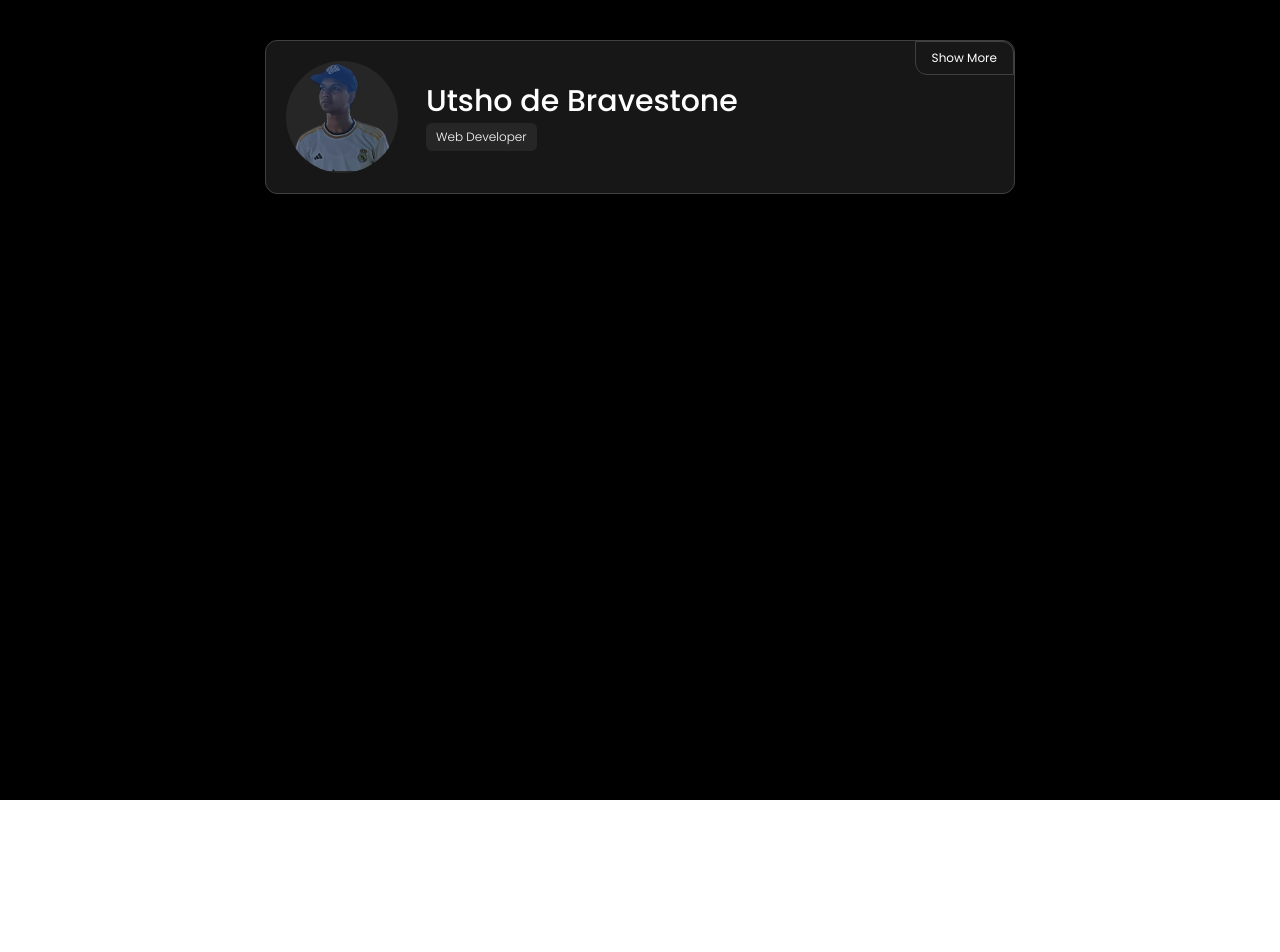
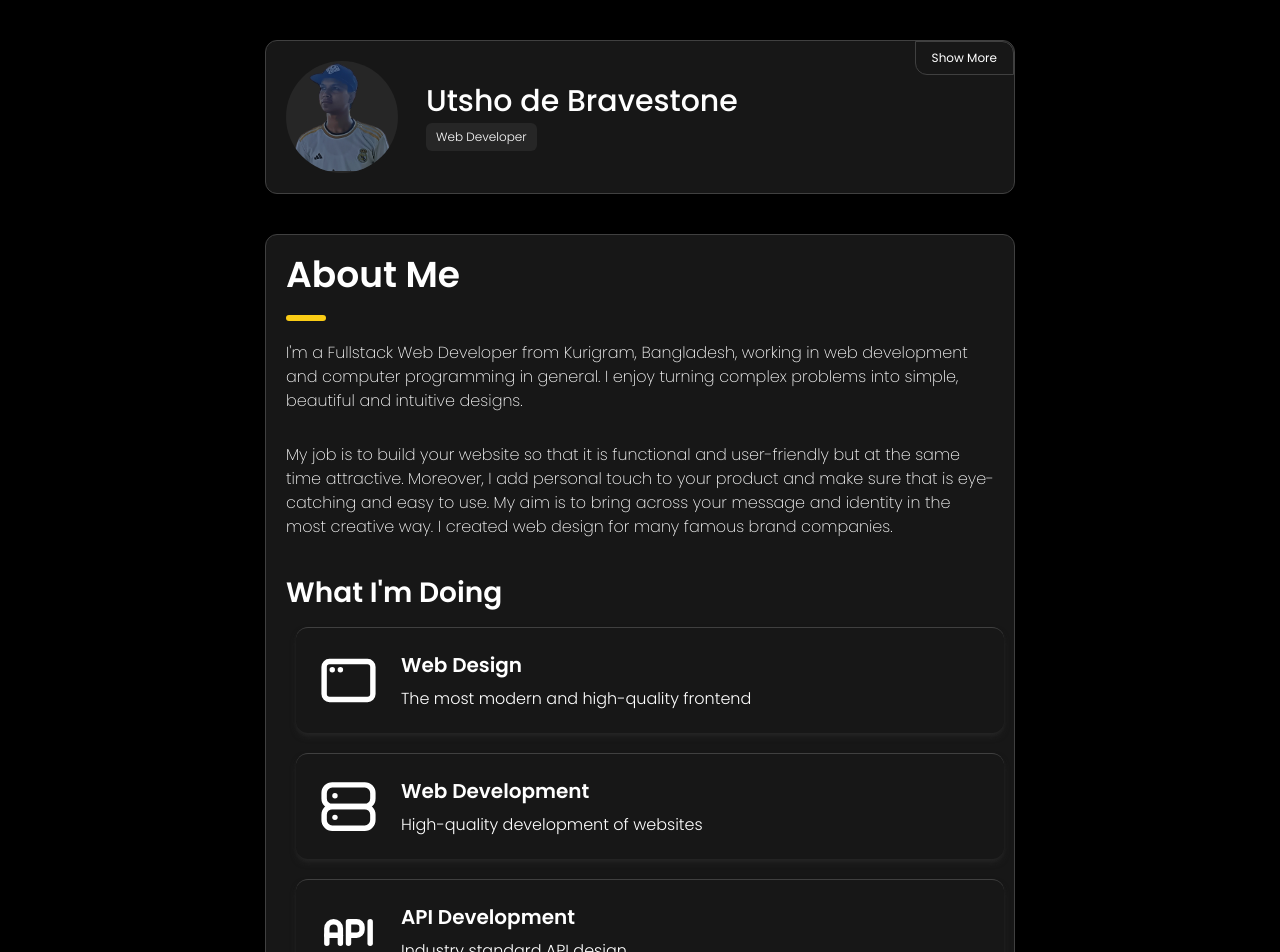
Before and after one commit to utshodebravestone/personal-portfolio, a React (Vite) app: page /about in a window 1280 px wide. Shown: the top 952 px of the page. Before the commit the page ends 800 px from the top, so only its background shows below. Built offline with nearby package versions, Linux system fonts and the light colour scheme.

Commit message:
added about section

```diff
--- /dev/null
+++ b/src/components/About.tsx
@@ -0,0 +1,60 @@
+import { TbApi, TbAppWindow, TbBug, TbServer } from "react-icons/tb";
+
+import Skill from "./Skill";
+
+const skills = [
+  {
+    icon: <TbAppWindow size={65} />,
+    label: "Web Design",
+    text: "The most modern and high-quality frontend",
+  },
+  {
+    icon: <TbServer size={65} />,
+    label: "Web Development",
+    text: "High-quality development of websites",
+  },
+  {
+    icon: <TbApi size={65} />,
+    label: "API Development",
+    text: "Industry standard API design",
+  },
+  {
+    icon: <TbBug size={65} />,
+    label: "Debugging",
+    text: "Hunting bugs",
+  },
+];
+
+const About = () => {
+  return (
+    <section className="bg-neutral-900 w-full py-5 px-2.5 md:px-5 flex flex-col gap-2.5 md:gap-5 rounded-xl border border-neutral-700">
+      <h1 className="font-bold text-2xl md:text-4xl">About Me</h1>
+      <div className="h-1 md:h-1.5 w-8 md:w-10 bg-yellow-400 rounded-xl" />
+      <p className="font-extralight text-[.65rem] md:text-base">
+        I'm a Fullstack Web Developer from Kurigram, Bangladesh, working in web
+        development and computer programming in general. I enjoy turning complex
+        problems into simple, beautiful and intuitive designs.
+      </p>
+      <p className="mt-2.5 font-extralight text-[.65rem] md:text-base">
+        My job is to build your website so that it is functional and
+        user-friendly but at the same time attractive. Moreover, I add personal
+        touch to your product and make sure that is eye-catching and easy to
+        use. My aim is to bring across your message and identity in the most
+        creative way. I created web design for many famous brand companies.
+      </p>
+
+      <ul className="mt-2.5 md:mt-5 flex flex-col gap-3 md:gap-5">
+        <h1 className="text-xl md:text-[1.75rem] font-semibold">
+          What I'm Doing
+        </h1>
+        {skills.map((skill, i) => (
+          <li key={i}>
+            <Skill {...skill} />
+          </li>
+        ))}
+      </ul>
+    </section>
+  );
+};
+
+export default About;
--- a/src/components/App.tsx
+++ b/src/components/App.tsx
@@ -1,10 +1,13 @@
+import About from "./About";
 import Intro from "./Intro";
 
 const App = () => {
   return (
     <div className="py-5 md:py-10 min-h-screen min-w-full bg-black text-white">
-      <div className="max-w-[750px] mx-auto">
+      <div className="max-w-[750px] mx-2.5 md:mx-auto">
         <Intro />
+        <div className="h-5 md:h-10" />
+        <About />
       </div>
     </div>
   );
--- a/src/components/Info.tsx
+++ b/src/components/Info.tsx
@@ -10,8 +10,8 @@ const Info = ({
   text: string;
 }) => {
   return (
-    <div className="max-w-1/2 flex items-center gap-2.5 py-1">
-      <div className="bg-neutral-800 p-3 rounded-md">{icon}</div>
+    <div className="flex items-center gap-2.5 py-1">
+      <div className="bg-neutral-800 p-2 md:p-3 rounded-md">{icon}</div>
       <div className="text-sm">
         <p className="uppercase font-light">{label}</p>
         <p>{text}</p>
--- a/src/components/Intro.tsx
+++ b/src/components/Intro.tsx
@@ -65,7 +65,7 @@ const Intro = () => {
           <ul>
             {infos.map((info, i) => (
               <li key={i} className="w-full">
-                <Info icon={info.icon} label={info.label} text={info.text} />
+                <Info {...info} />
               </li>
             ))}
           </ul>
--- /dev/null
+++ b/src/components/Skill.tsx
@@ -0,0 +1,23 @@
+import { ReactNode } from "react";
+
+const Skill = ({
+  icon,
+  label,
+  text,
+}: {
+  icon: ReactNode;
+  label: string;
+  text: string;
+}) => {
+  return (
+    <div className="w-full p-2.5 md:p-5 mx-1 md:mx-2.5 flex items-center gap-2 md:gap-5 border-t border-neutral-700 rounded-xl shadow-md shadow-neutral-800">
+      <div className="rounded-md">{icon}</div>
+      <div>
+        <p className="font-semibold text-base md:text-xl">{label}</p>
+        <p className="mt-2 font-light text-xs md:text-base">{text}</p>
+      </div>
+    </div>
+  );
+};
+
+export default Skill;
```
